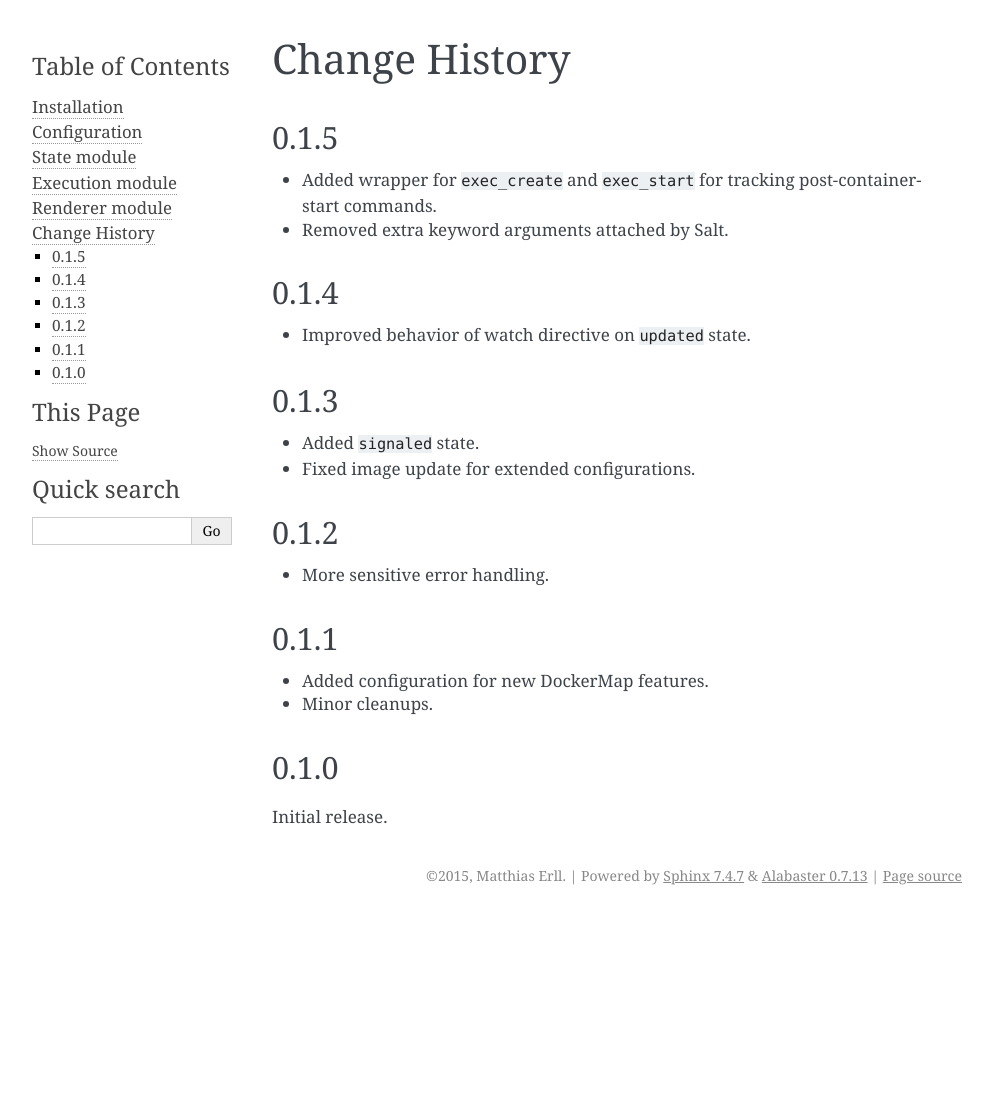
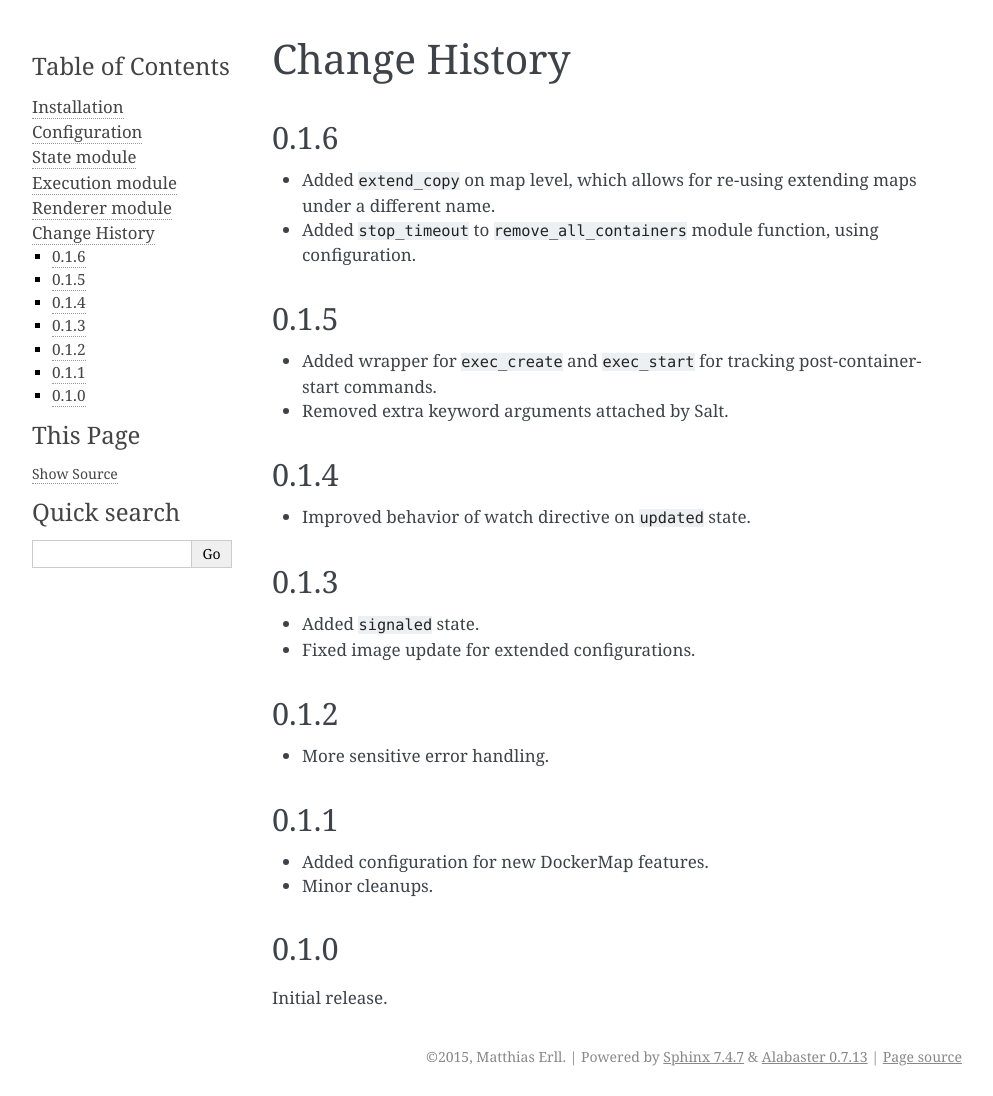
Before and after one commit to merll/salt-container-map, a Sphinx documentation site: the page built from docs/changes.rst, in a window 1280 px wide. Shown: the whole page, without its empty margins (148-1141 px from the left). Built offline with Sphinx 7.4.7, drawn with Linux system fonts in a browser that asks for light colours; before the commit the page ends 915 px from its top, so only the background shows below that.

Commit message:
Version and change log.

```diff
--- a/docs/changes.rst
+++ b/docs/changes.rst
@@ -2,6 +2,10 @@
 
 Change History
 ==============
+0.1.6
+-----
+* Added ``extend_copy`` on map level, which allows for re-using extending maps under a different name.
+* Added ``stop_timeout`` to ``remove_all_containers`` module function, using configuration.
 
 0.1.5
 -----
--- a/saltcontainermap/__init__.py
+++ b/saltcontainermap/__init__.py
@@ -1,4 +1,4 @@
 # -*- coding: utf-8 -*-
 from __future__ import unicode_literals
 
-__version__ = '0.1.5'
+__version__ = '0.1.6'
--- a/setup.py
+++ b/setup.py
@@ -23,7 +23,7 @@ setup(
     name='salt-container-map',
     version=__version__,
     packages=find_packages(),
-    install_requires=['salt', 'docker-map>=0.5.0'],
+    install_requires=['salt', 'docker-map>=0.6.3'],
     license='MIT',
     author='Matthias Erll',
     author_email='matthias@erll.de',
```
